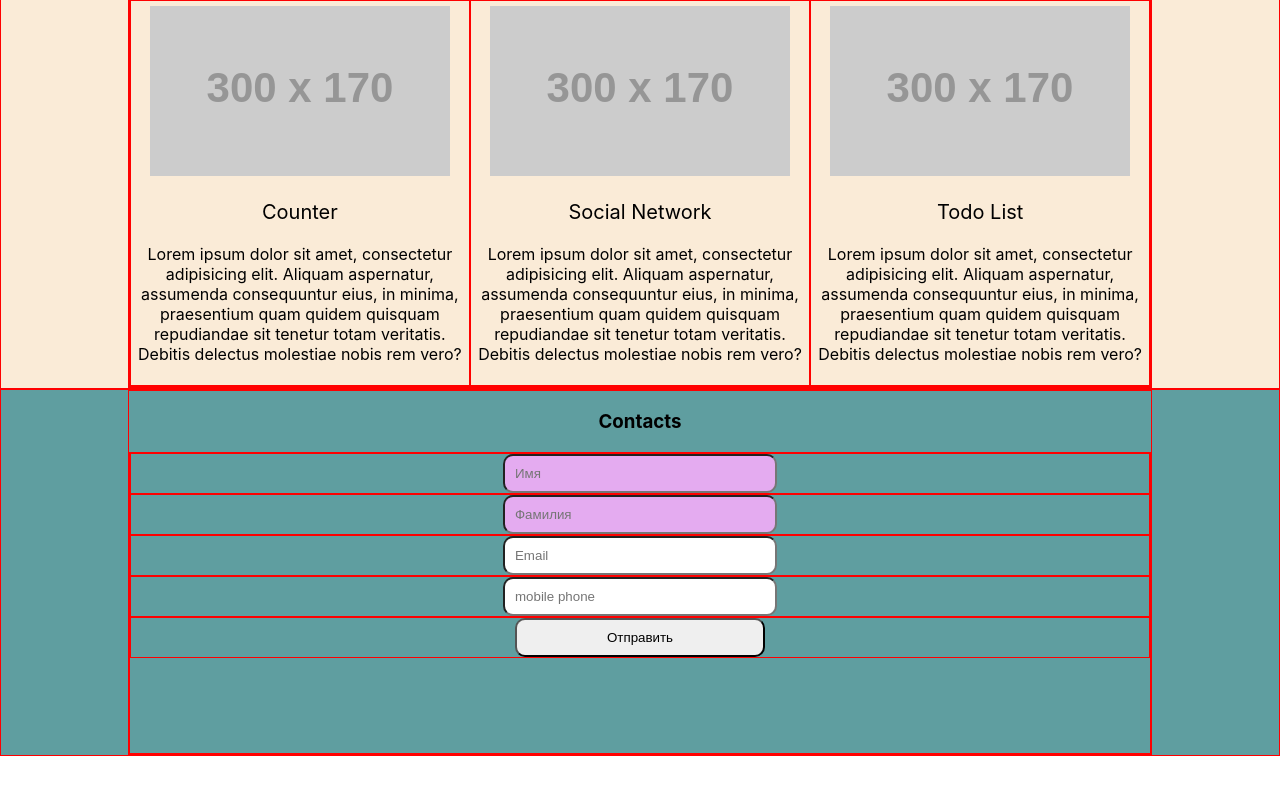
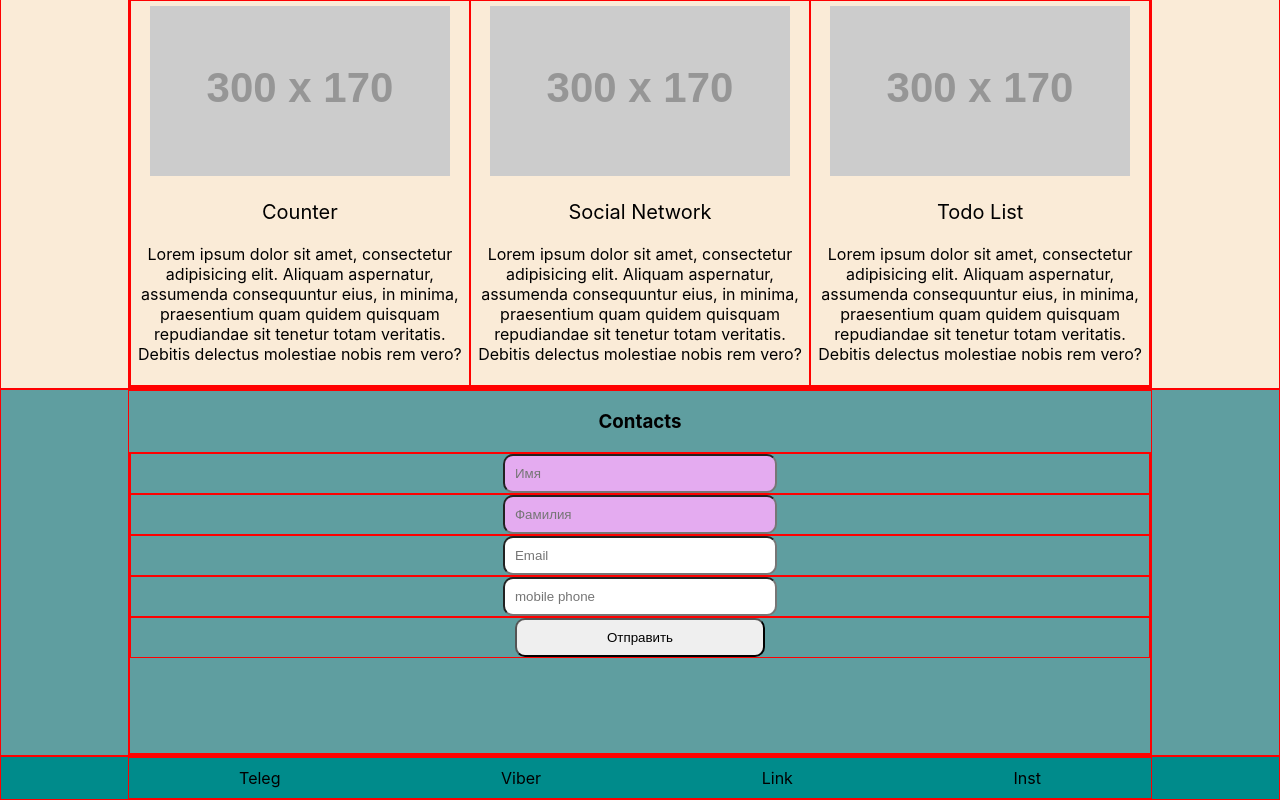
Before and after one commit to SergGrey1992/Portfolio, a React (Create React App) app: page / in a window 1280 px wide. Shown: the part 1869-2669 px from the top of the page. Before the commit the page ends 2625 px from the top, so only its background shows below. Built offline with nearby package versions, Linux system fonts and the light colour scheme.

Commit message:
add Footer block

```diff
--- a/src/App.tsx
+++ b/src/App.tsx
@@ -5,6 +5,7 @@ import {Main} from "./Components/Main/Main";
 import {Skills} from "./Components/Skills/Skills";
 import {MyWorks} from "./Components/MyJobs/MyWorks";
 import {Contact} from "./Components/Contact/Contact";
+import {Footer} from "./Components/Footer/Footer";
 
 
 
@@ -17,6 +18,7 @@ function App() {
       <Skills />
       <MyWorks />
       <Contact/>
+      <Footer/>
     </div>
   );
 }
--- /dev/null
+++ b/src/Components/Footer/Footer.module.css
@@ -0,0 +1,16 @@
+.wrapperFooter {
+    border: 1px solid red;
+    display: flex;
+    justify-content: space-around;
+    background-color: darkcyan;
+}
+
+.container {
+    width: 80%;
+    display: flex;
+    padding: 10px 0 10px 0;
+    flex-direction: row;
+    justify-content: space-around;
+    border: 1px solid red;
+    text-align: center;
+}
--- /dev/null
+++ b/src/Components/Footer/Footer.tsx
@@ -0,0 +1,15 @@
+import React from 'react';
+import style from "./Footer.module.css"
+
+export const Footer = () => {
+	return (
+		<div className={style.wrapperFooter}>
+			<div className={style.container} >
+				<div>Teleg</div>
+				<div>Viber</div>
+				<div>Link</div>
+				<div>Inst</div>
+			</div>
+		</div>
+	)
+}
```
